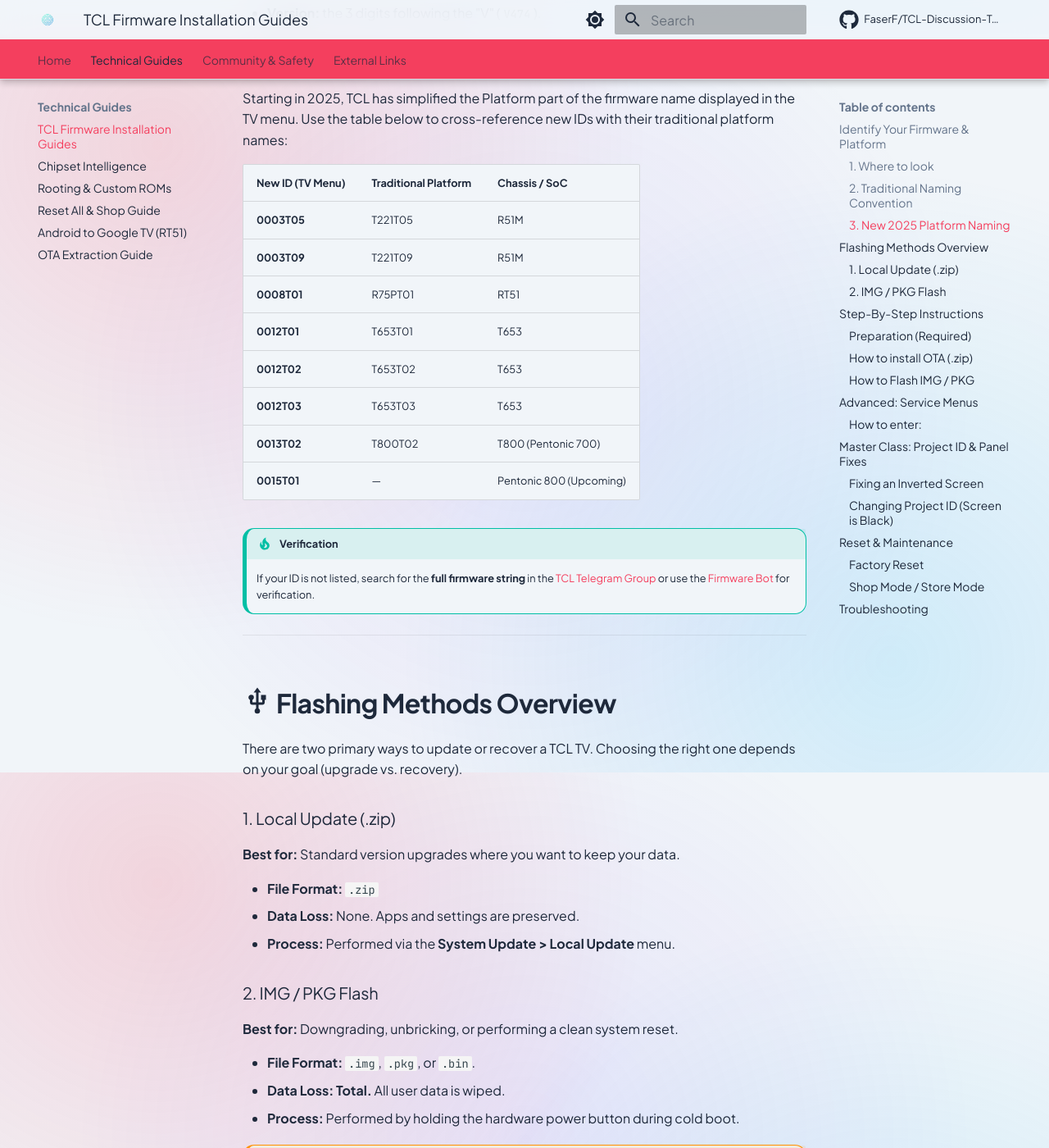
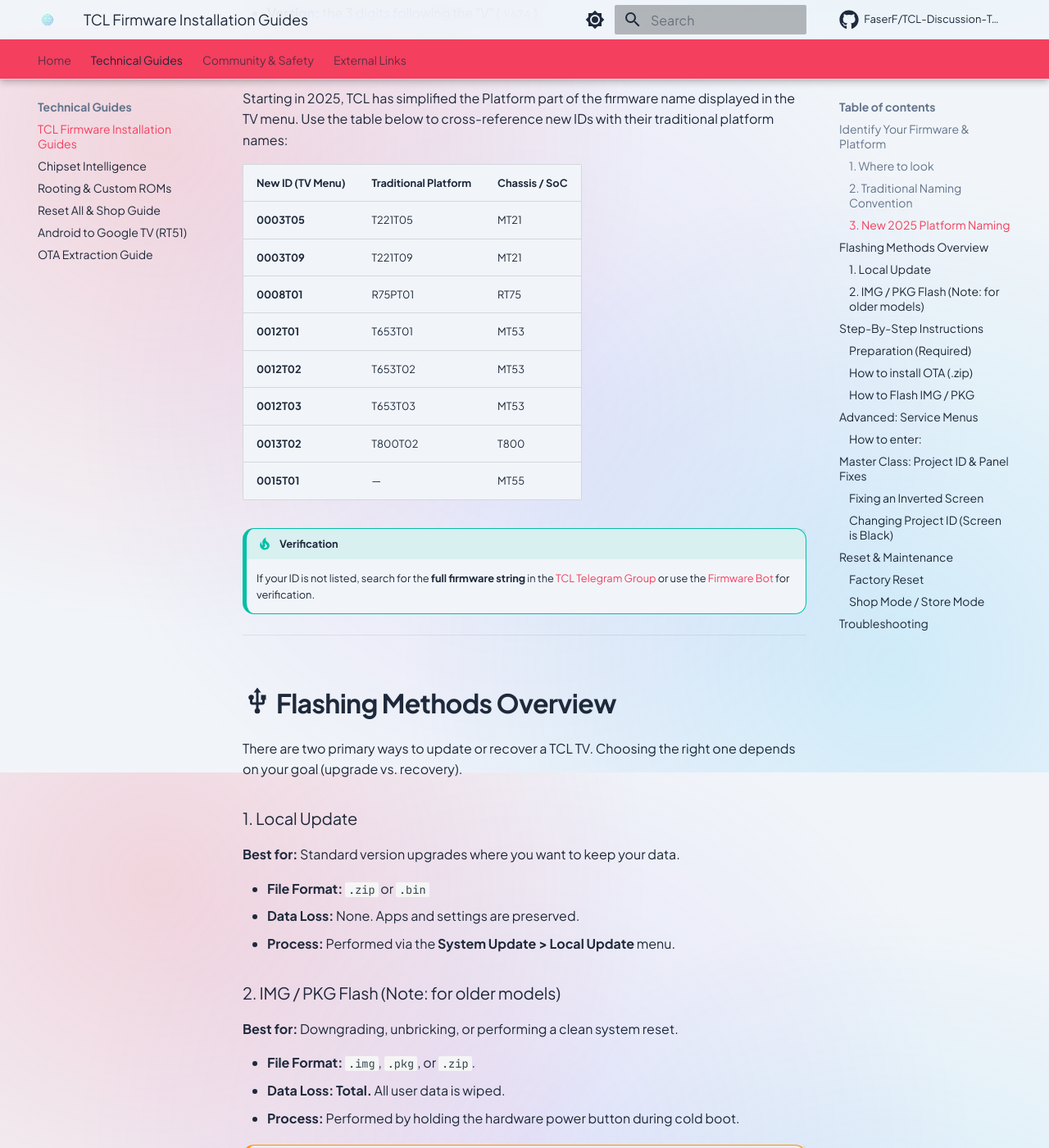
Before and after one commit to FaserF/TCL-Discussion-Telegram, an MkDocs documentation site: the page built from docs/guides.md, in a window 1280 px wide and 1400 px high, scrolled down 858 px. Shown: the whole window at 82% size. Built offline with MkDocs 1.6.1 and Material for MkDocs 9.7.7, drawn with Linux system fonts in a browser that asks for light colours; comment, search, counter and statistics services are not loaded.

Commit message:
fixed wrong informations

```diff
--- a/docs/guides.md
+++ b/docs/guides.md
@@ -22,14 +22,14 @@
 
 | New ID (TV Menu) | Traditional Platform | Chassis / SoC |
 | :--- | :--- | :--- |
-| **0003T05** | T221T05 | R51M |
-| **0003T09** | T221T09 | R51M |
-| **0008T01** | R75PT01 | RT51 |
-| **0012T01** | T653T01 | T653 |
-| **0012T02** | T653T02 | T653 |
-| **0012T03** | T653T03 | T653 |
-| **0013T02** | T800T02 | T800 (Pentonic 700) |
-| **0015T01** | — | Pentonic 800 (Upcoming) |
+| **0003T05** | T221T05 | MT21 |
+| **0003T09** | T221T09 | MT21 |
+| **0008T01** | R75PT01 | RT75 |
+| **0012T01** | T653T01 | MT53 |
+| **0012T02** | T653T02 | MT53 |
+| **0012T03** | T653T03 | MT53 |
+| **0013T02** | T800T02 | T800 |
+| **0015T01** | — | MT55 |
 
 !!! tip "Verification"
     If your ID is not listed, search for the **full firmware string** in the [TCL Telegram Group](https://t.me/tclupdates_discussion) or use the [Firmware Bot](https://t.me/FirmwareTCLbot) for verification.
@@ -40,17 +40,17 @@
 
 There are two primary ways to update or recover a TCL TV. Choosing the right one depends on your goal (upgrade vs. recovery).
 
-### 1. Local Update (.zip)
+### 1. Local Update
 **Best for:** Standard version upgrades where you want to keep your data.
 
-*   **File Format:** `.zip`
+*   **File Format:** `.zip` or `.bin`
 *   **Data Loss:** None. Apps and settings are preserved.
 *   **Process:** Performed via the **System Update > Local Update** menu.
 
-### 2. IMG / PKG Flash
+### 2. IMG / PKG Flash (Note: for older models)
 **Best for:** Downgrading, unbricking, or performing a clean system reset.
 
-*   **File Format:** `.img`, `.pkg`, or `.bin`.
+*   **File Format:** `.img`, `.pkg`, or `.zip`.
 *   **Data Loss:** **Total.** All user data is wiped.
 *   **Process:** Performed by holding the hardware power button during cold boot.
 
```
